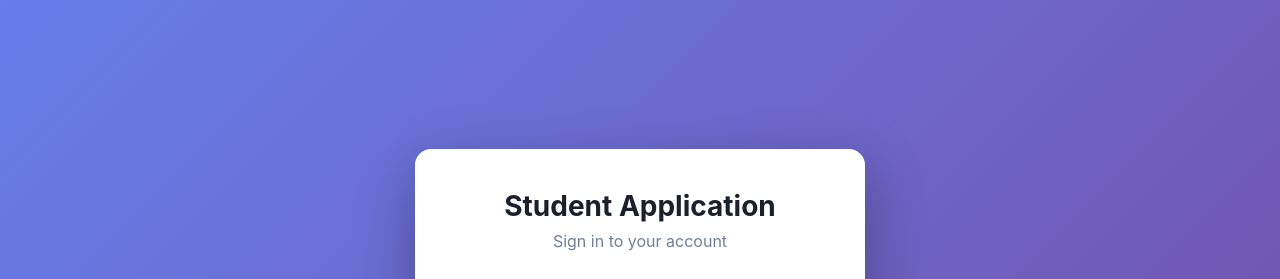
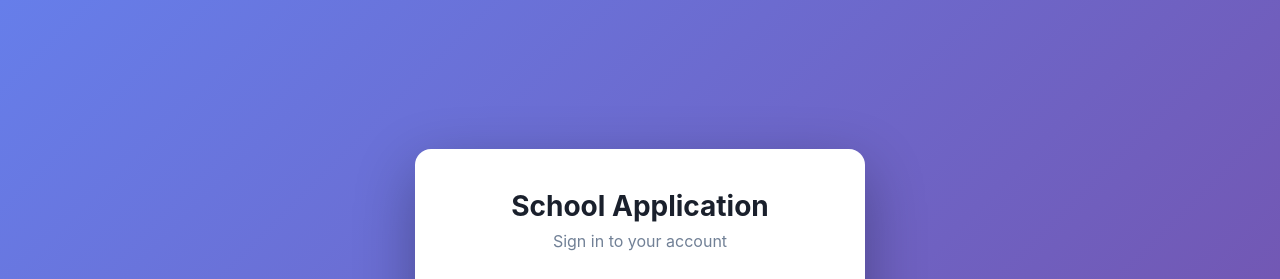
Before and after one commit to Aiklisolve/school_frontend, a React (Vite) app: page /login in a window 1280 px wide. Shown: the top 279 px of the page. Built offline with nearby package versions, Linux system fonts and the light colour scheme.

Commit message:
name_change

```diff
--- a/src/components/Login/Login.jsx
+++ b/src/components/Login/Login.jsx
@@ -223,7 +223,7 @@ const Login = () => {
       )}
       <div className="login-card">
         <div className="login-header">
-          <h1>Student Application</h1>
+          <h1>School Application</h1>
           <p>Sign in to your account</p>
         </div>
 
```
